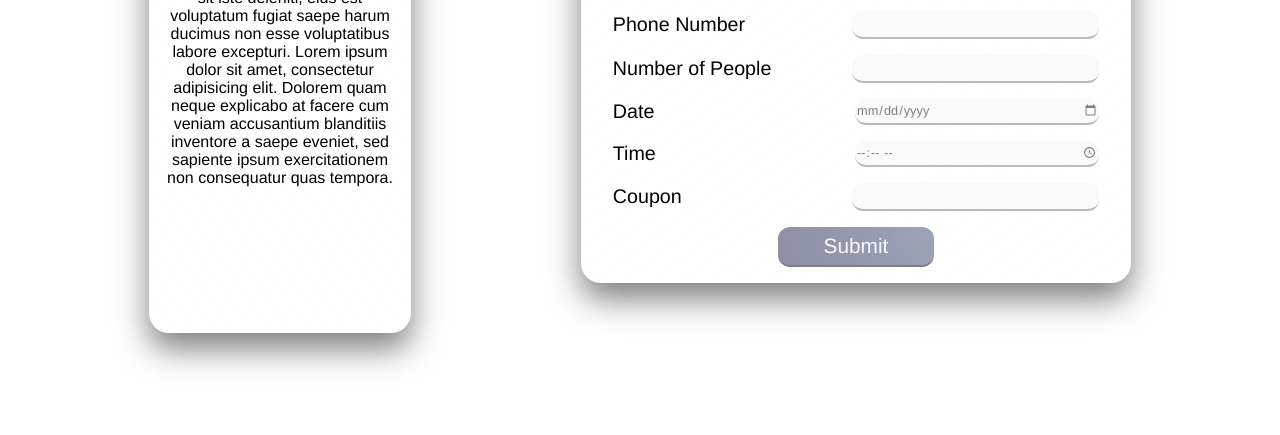
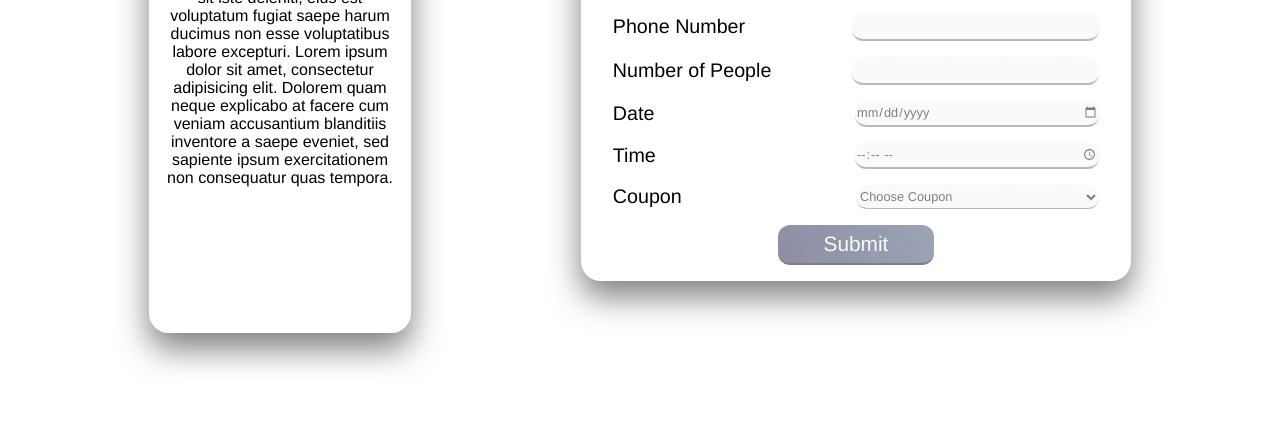
Before and after one commit to asianjack19/hci-web-design-project, a plain HTML site: page pages/Reservation.html in a window 1280 px wide. Shown: the part 296-731 px from the top of the page. Drawn offline with Linux system fonts and the light colour scheme.

Commit message:
kelupaan 😢

```diff
--- a/pages/Reservation.css
+++ b/pages/Reservation.css
@@ -18,7 +18,7 @@ a{
     text-decoration: none;
     color: inherit;
 }
-input{
+input, select{
     min-height: 1.5rem;
     min-width: 50%;
     border-top-style: hidden;
@@ -37,6 +37,7 @@ label{
     min-width: 40%;
     font-size: 1.23rem;
 }
+
 
 
 nav{
@@ -162,7 +163,7 @@ footer{
     background-image: linear-gradient(245deg,#394a6e,rgb(30, 30, 73));
     border-radius: 12px !important;
     height: 40px;
-    transition: .1s ease-in-out;
+    transition: .2s ease-in-out;
     color: aliceblue;
 }
 .button:hover{
--- a/pages/Reservation.html
+++ b/pages/Reservation.html
@@ -56,8 +56,16 @@
                         </div>
                         <div class="registration-card-coupon">
                             <label for="coupon">Coupon</label>
-                            <input type="text" name="coupon" id="coupon">
+                            <select name="coupon" id="coupon">
+                                <option value="">Choose Coupon</option>
+                                <option value="Lucky Day">Lucky Day</option>
+                                <option value="Mega Sale">Mega Sale</option>
+                                <option value="Jackpot">Jackpot</option>
+                                <option value="Winner Winner Chicken Dinner">Winner Winner Chicken Dinner</option>
+                                <option value="ABABA Steak321">ABABA Steak321</option>
+                              </select>
                         </div>
+
                         <div class="btnContainer">
                             <input type="submit" value="Submit" onclick="checkValidation()" class="button">
                         </div>
```
